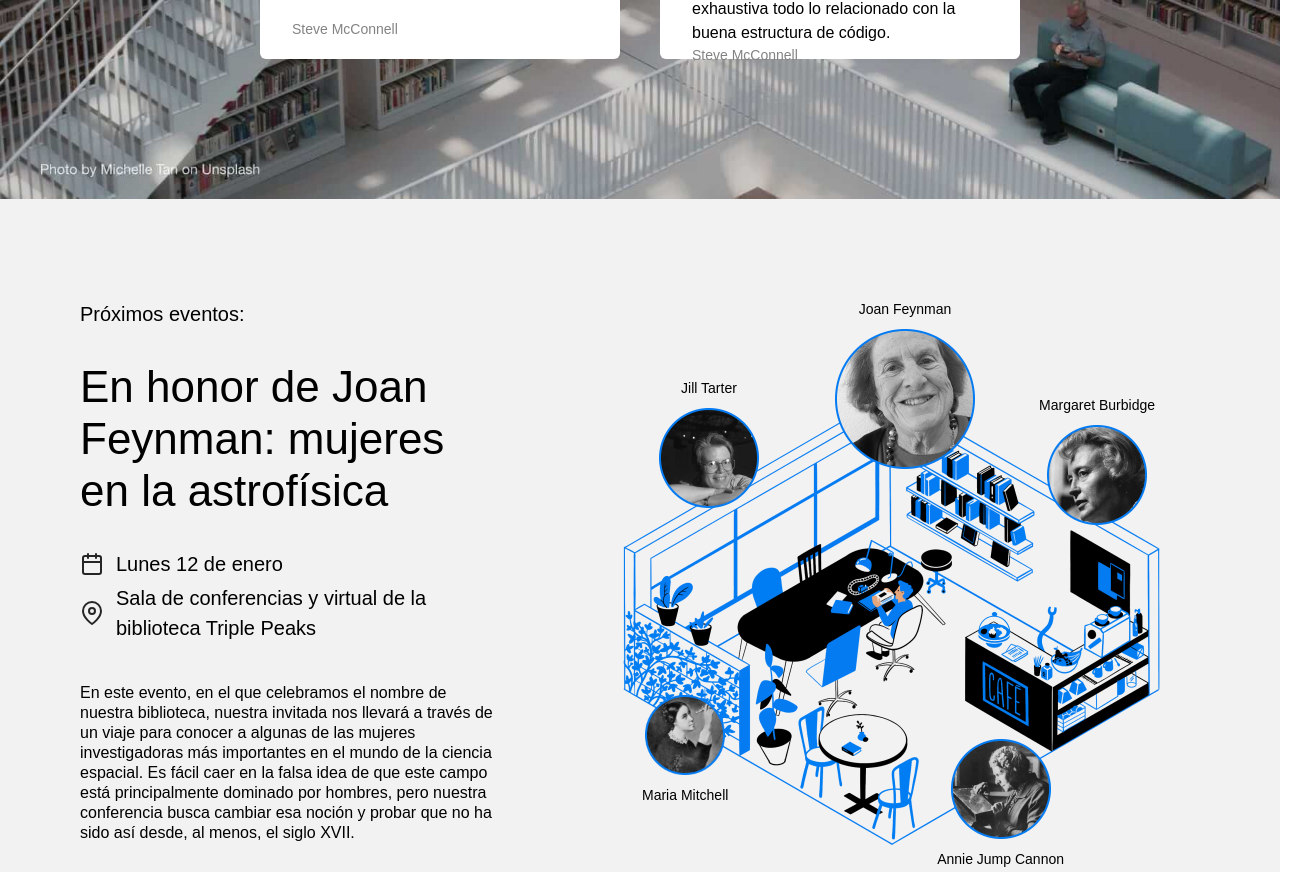
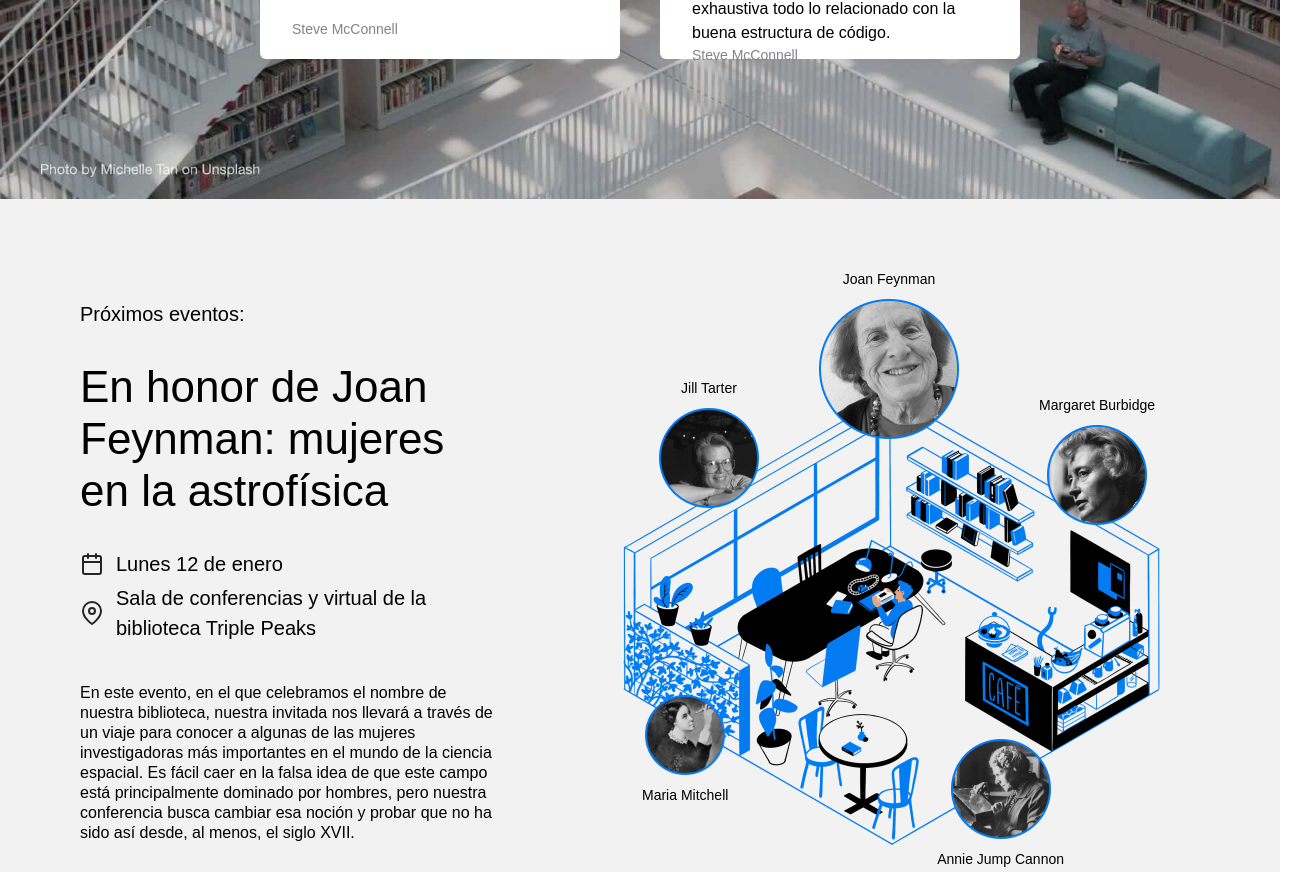
Before and after one commit to diegos20000/web_project_library, a plain HTML site: page index.html in a window 1280 px wide. Shown: the part 1895-2767 px from the top of the page, 1310 px wide, since content can reach past the window. Drawn offline with Linux system fonts and the light colour scheme.

Commit message:
Nueva actualización de mi proyecto

```diff
--- a/styles/style.css
+++ b/styles/style.css
@@ -250,10 +250,8 @@
 }
 
 .person_name_feynman {
-  bottom: 319px;
-  right: -30px;
-  left: 0;
-  top: 0;
+  top: -30px;
+  left: 319px;
 }
 
 .person_name_burbidge {
```
